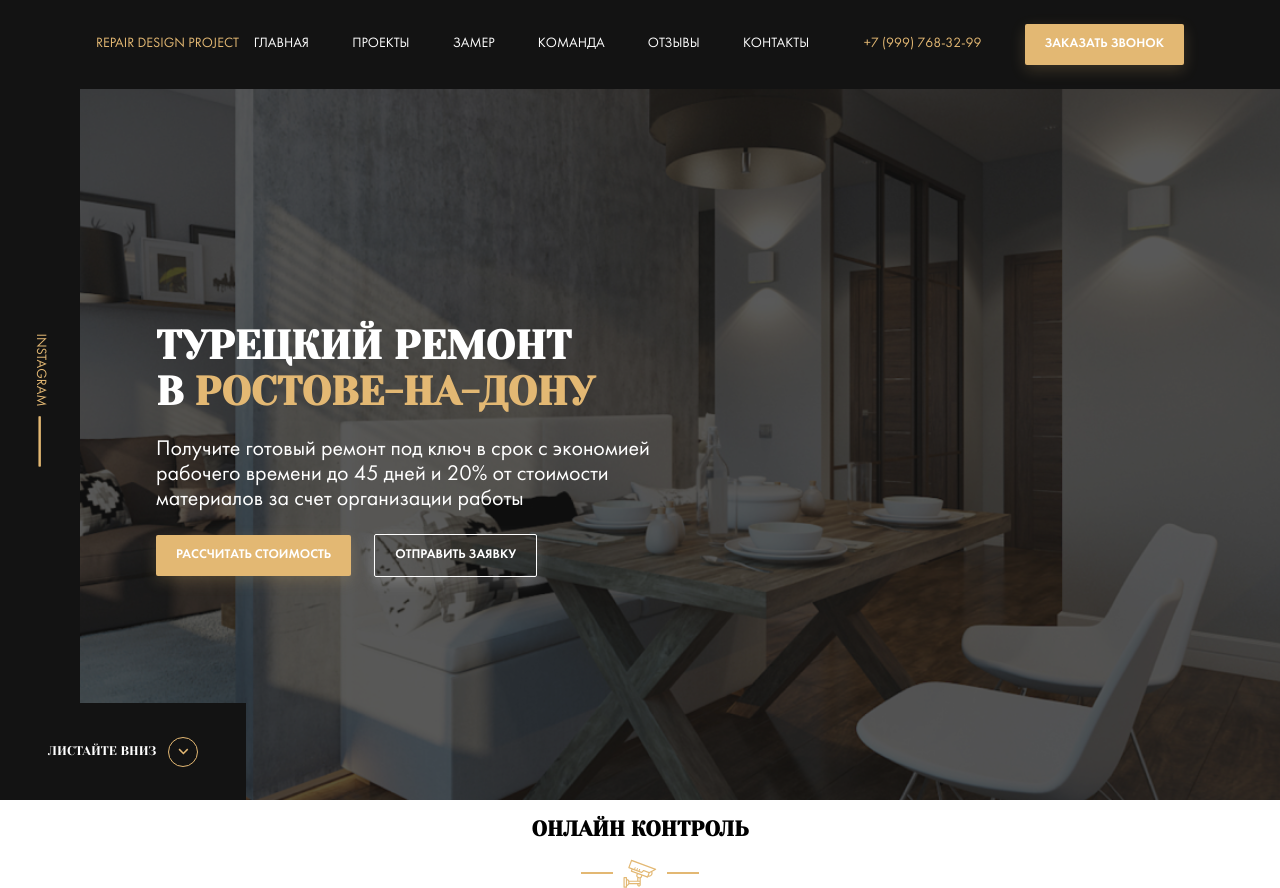
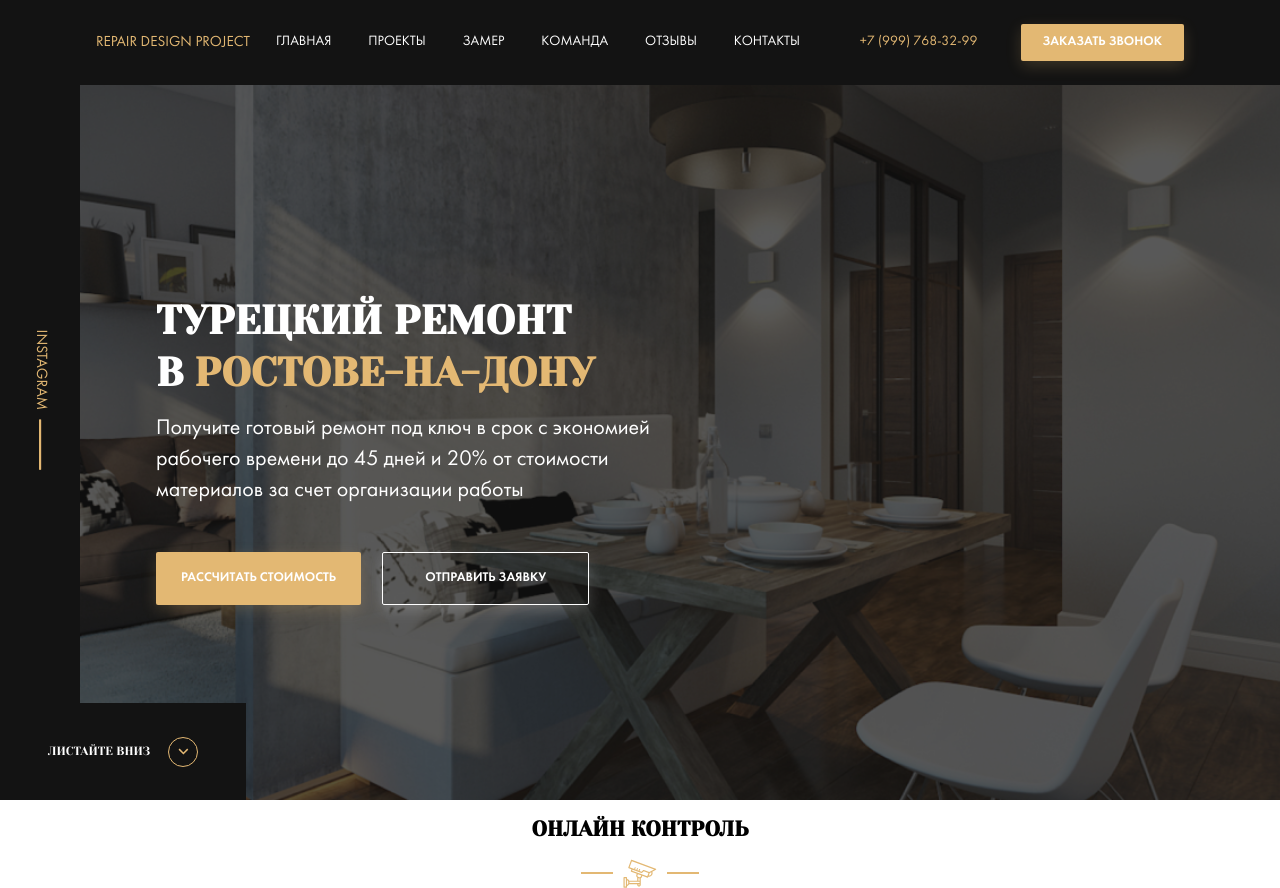
Before and after one commit to svaznoy/repair-design, a website: page src/index.html in a window 1280 px wide. Drawn offline with Linux system fonts and the light colour scheme; files whose address does not match are found by name.

Commit message:
refact: add pixell perfect hero and header block

```diff
--- a/src/index.html
+++ b/src/index.html
@@ -52,7 +52,7 @@
                     </p>
                     <!-- /.description hero__description -->
                     <button class="button hero__button button--primary">Рассчитать стоимость</button> <!-- /.button hero__button -->
-                    <button class="button hero__button button--outline">Отправить заявку</button> <!-- /.button hero__button -->
+                    <button class="button hero__button-outline button--outline">Отправить заявку</button> <!-- /.button hero__button -->
                 </div>
                 <!-- /.hero__content -->
             </div>
--- a/src/sass/_interface.sass
+++ b/src/sass/_interface.sass
@@ -1,5 +1,5 @@
 .button
-    padding: 13px 20px
+    padding: 11px 22px
     border: none
     border-radius: 2px
     text-transform: uppercase
--- a/src/sass/templates/_header.sass
+++ b/src/sass/templates/_header.sass
@@ -11,6 +11,8 @@
     justify-content: space-between
     align-items: center
 .logo
+    &__item
+        font-size: 1.078rem
     &--primary
         color: $primary
         text-transform: uppercase
@@ -22,7 +24,8 @@
         color: $light
         text-decoration: none
         text-transform: uppercase
-        margin-right: 2.85rem
+        font-size: 1rem
+        margin-right: 2.4rem
         &:hover
             color: $primary
 .phone
--- a/src/sass/templates/_hero.sass
+++ b/src/sass/templates/_hero.sass
@@ -24,9 +24,15 @@
         margin-left: 4.28rem
     &__description
         font-size: 1.57rem
-        max-width: 35.71rem
+        line-height: 1.4
+        max-width: 500px
+        margin-top: 1.1rem
+        margin-bottom: 3.3rem
     &__button
-        margin-right: 20px
+        padding: 19px 25px
+        margin-right: 18px
+        &-outline
+            padding: 18px 42px
     &__instagram
         position: absolute
         max-width: 80px
@@ -45,7 +51,7 @@
         background-color: $dark
         font-family: 'Yeseva One', cursive
         color: $light
-        font-size: 0.9rem
+        font-size: 0.85rem
         text-decoration: none
         text-transform: uppercase
         &::after
@@ -55,7 +61,7 @@
             height: 30px
             border: 1px solid $primary
             border-radius: 50%
-            margin-left: 12px
+            margin-left: 1.3rem
         &:hover
             text-decoration-line: underline
 
@@ -70,6 +76,7 @@
         align-items: center
         text-transform: uppercase
         color: $primary
+        font-size: 1.1rem
         text-decoration: none
         transform: rotate(90deg)
         &::after
@@ -91,5 +98,6 @@
     text-transform: uppercase
     font-family: 'Yeseva One', cursive
     font-size: 2.857rem
+    line-height: 1.3
     &--primary
         color: $primary
```
Also changed, not shown: src/css/style.css.
